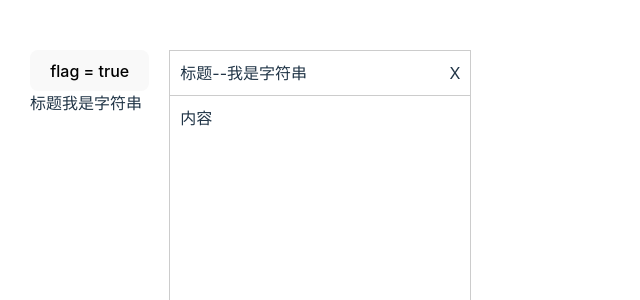
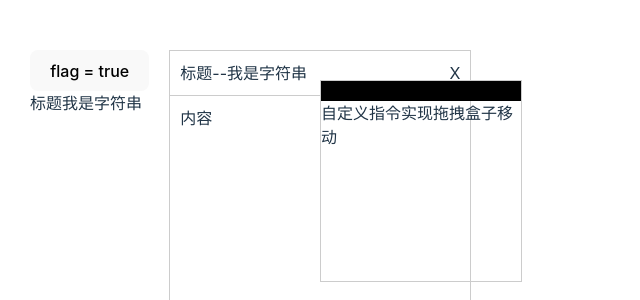
Before and after one commit to yiboyi/vue3-ts-vite, a Vue app: page / in a window 1280 px wide. Shown: the top 300 px of the page, without its empty margins (0-640 px from the left). Built offline with nearby package versions, Linux system fonts and the light colour scheme.

Commit message:
feat:自定义指令的实现

```diff
--- a/src/App.vue
+++ b/src/App.vue
@@ -9,6 +9,7 @@
       </div>
       <DialogVue v-model:title="title" v-model="flag" v-model.yifeng="isflag"></DialogVue>
     </div>
+    <Directives></Directives>
   </div>
   <!-- <HelloWorld msg="Vite + Vue" /> -->
 </template>
@@ -18,6 +19,7 @@
 // Check out https://vuejs.org/api/sfc-script-setup.html#script-setup
 // import HelloWorld from './components/HelloWorld.vue'
 import DialogVue from './components/Dialog.vue';
+import Directives from './components/Directives.vue'
 let flag = ref<boolean>(true)
 // 自定义修饰符
 let isflag = ref<boolean>(true)
--- /dev/null
+++ b/src/components/Directives.vue
@@ -0,0 +1,54 @@
+<template>
+ <div v-move class="box">
+    <div class="header"></div>
+    <div>
+      自定义指令实现拖拽盒子移动
+    </div>
+  </div>
+
+</template>
+
+
+<script setup lang='ts'>
+import { Directive } from "vue";
+const vMove: Directive = {
+  mounted(el: HTMLElement) {
+    let moveEl = el.firstElementChild as HTMLElement;
+    const mouseDown = (e: MouseEvent) => {
+      //鼠标点击物体那一刻相对于物体左侧边框的距离=点击时的位置相对于浏览器最左边的距离-物体左边框相对于浏览器最左边的距离
+      console.log(e.clientX, e.clientY, "-----起始", el.offsetLeft);
+      let X = e.clientX - el.offsetLeft;
+      let Y = e.clientY - el.offsetTop;
+      const move = (e: MouseEvent) => {
+        el.style.left = e.clientX - X + "px";
+        el.style.top = e.clientY - Y + "px";
+        console.log(e.clientX, e.clientY, "---改变");
+      };
+      document.addEventListener("mousemove", move);
+      document.addEventListener("mouseup", () => {
+        document.removeEventListener("mousemove", move);
+      });
+    };
+    moveEl.addEventListener("mousedown", mouseDown);
+  },
+};
+
+</script>
+
+<style lang="scss" scoped>
+
+.box {
+  position: fixed;
+  left: 25%;
+  top: 10%;
+//   transform: translate(-50%, -50%);
+  width: 200px;
+  height: 200px;
+  border: 1px solid #ccc;
+  .header {
+    height: 20px;
+    background: black;
+    cursor: move;
+  }
+}
+</style>
```
